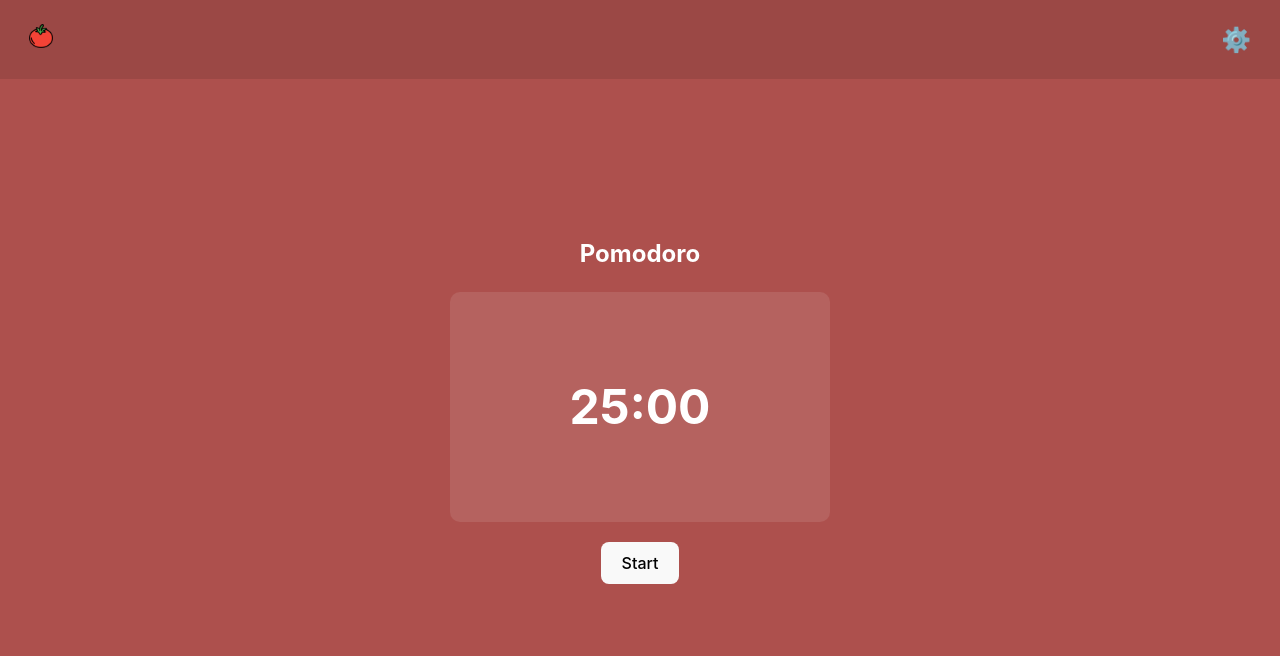
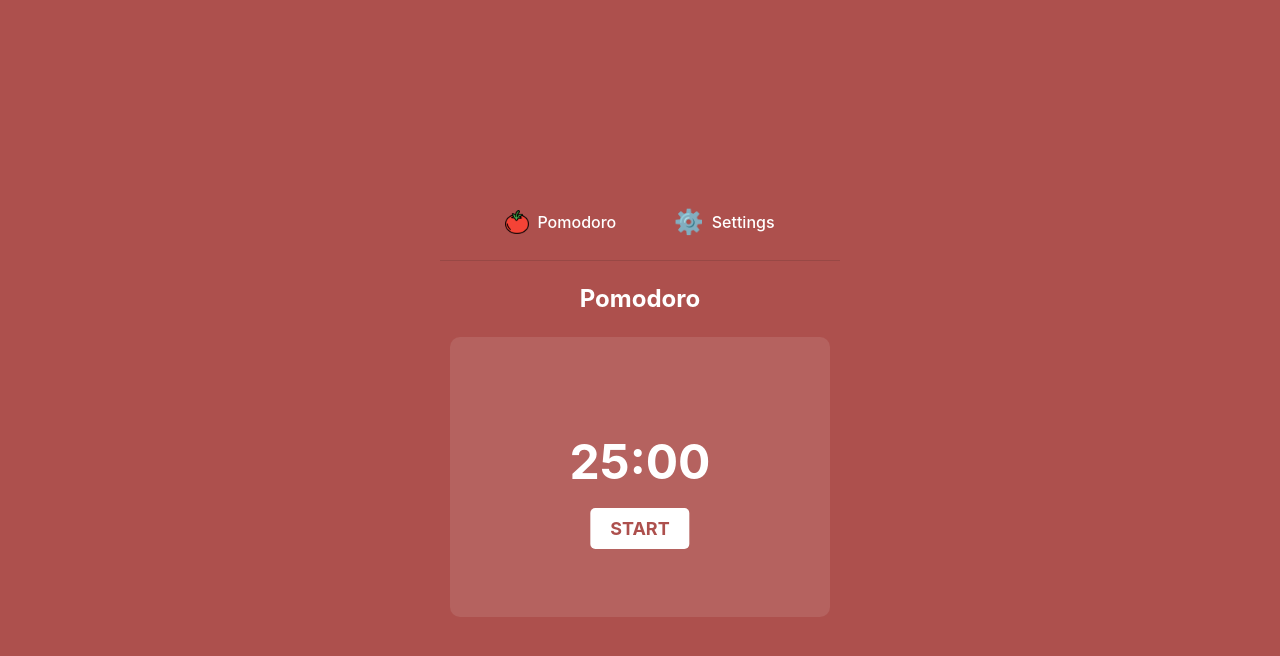
Before and after one commit to hongmiao-wu/pomodoro-timer, a React (Vite) app: page / in a window 1280 px wide. Shown: the top 656 px of the page. Built offline with nearby package versions, Linux system fonts and the light colour scheme.

Commit message:
moved Controls component into Timer and added the next phase button

```diff
--- a/src/App.css
+++ b/src/App.css
@@ -16,46 +16,6 @@
   color: white;
 }
 
-.timer {
-  background-color: rgb(181, 98, 95);
-  padding: 40px; /* Add padding */
-  border-radius: 10px;
-  font-size: 48px;
-  font-weight: bold;
-  color: white;
-  text-align: center;
-  width: 300px;
-  height: 150px;
-  display: flex;
-  align-items: center;
-  justify-content: center;
-  flex-direction: column;
-}
-
-.banner {
-  position: absolute;
-  top: 0;
-  width: 100%;
-  display: flex;
-  justify-content: space-between;
-  padding: 10px;
-  background-color: rgba(0, 0, 0, 0.1);
-}
-
-.home-icon, .settings-icon {
-  color: white;
-  text-decoration: none;
-  font-size: 24px;
-  background: none;
-  border: none;
-  cursor: pointer;
-}
-
-.icon-image {
-  width: 24px;
-  height: 24px;
-}
-
 .controls {
   display: flex;
   justify-content: center;
--- a/src/App.jsx
+++ b/src/App.jsx
@@ -1,9 +1,56 @@
+// import { useState } from 'react'
+// import Timer from './Timer'
+// import Controls from './Controls'
+// import Settings from './Settings'
+// import Modal from './Modal'
+// import Banner from './Banner'
+// import Divider from './Divider'
+// import './App.css'
+
+// function App() {
+//   const [time, setTime] = useState(1500) // Default 25 minutes
+//   const [isRunning, setIsRunning] = useState(false)
+//   const [settings, setSettings] = useState({ pomodoro: 25, break: 5 })
+//   const [phase, setPhase] = useState('pomodoro') // 'pomodoro' or 'break'
+//   const [isSettingsOpen, setIsSettingsOpen] = useState(false)
+
+//   const switchPhase = () => {
+//     if (phase === 'pomodoro') {
+//       setPhase('break')
+//       setTime(settings.break * 60)
+//     } else {
+//       setPhase('pomodoro')
+//       setTime(settings.pomodoro * 60)
+//     }
+//   }
+
+//   const handleTimerEnd = () => {
+//     setIsRunning(false)
+//     alert('Time is up! Please switch the phase.')
+//   }
+
+//   return (
+//     <div className="app">
+//       <Banner onSettingsClick={() => setIsSettingsOpen(true)} />
+//       <Divider />
+//       <h2>{phase === 'pomodoro' ? 'Pomodoro' : 'Break'}</h2>
+//       <Timer time={time} isRunning={isRunning} setTime={setTime} onTimerEnd={handleTimerEnd} />
+//       <Controls isRunning={isRunning} setIsRunning={setIsRunning} setTime={setTime} settings={settings} switchPhase={switchPhase} />
+//       <Modal isOpen={isSettingsOpen} onClose={() => setIsSettingsOpen(false)}>
+//         <Settings settings={settings} setSettings={setSettings} />
+//       </Modal>
+//     </div>
+//   )
+// }
+
+// export default App
+
 import { useState } from 'react'
 import Timer from './Timer'
-import Controls from './Controls'
 import Settings from './Settings'
 import Modal from './Modal'
 import Banner from './Banner'
+import Divider from './Divider'
 import './App.css'
 
 function App() {
@@ -13,16 +60,6 @@ function App() {
   const [phase, setPhase] = useState('pomodoro') // 'pomodoro' or 'break'
   const [isSettingsOpen, setIsSettingsOpen] = useState(false)
 
-  const switchPhase = () => {
-    if (phase === 'pomodoro') {
-      setPhase('break')
-      setTime(settings.break * 60)
-    } else {
-      setPhase('pomodoro')
-      setTime(settings.pomodoro * 60)
-    }
-  }
-
   const handleTimerEnd = () => {
     setIsRunning(false)
     alert('Time is up! Please switch the phase.')
@@ -31,9 +68,18 @@ function App() {
   return (
     <div className="app">
       <Banner onSettingsClick={() => setIsSettingsOpen(true)} />
+      <Divider />
       <h2>{phase === 'pomodoro' ? 'Pomodoro' : 'Break'}</h2>
-      <Timer time={time} isRunning={isRunning} setTime={setTime} onTimerEnd={handleTimerEnd} />
-      <Controls isRunning={isRunning} setIsRunning={setIsRunning} setTime={setTime} settings={settings} switchPhase={switchPhase} />
+      <Timer
+        time={time}
+        isRunning={isRunning}
+        setTime={setTime}
+        onTimerEnd={handleTimerEnd}
+        setIsRunning={setIsRunning}
+        settings={settings}
+        phase={phase}
+        setPhase={setPhase}
+      />
       <Modal isOpen={isSettingsOpen} onClose={() => setIsSettingsOpen(false)}>
         <Settings settings={settings} setSettings={setSettings} />
       </Modal>
--- /dev/null
+++ b/src/Banner.css
@@ -0,0 +1,27 @@
+    .banner {
+    display: flex;
+    justify-content: space-between;
+    padding: 10px;
+    background-color: rgb(173, 80, 77);
+  }
+  .home-icon, .settings-icon {
+    color: white;
+    text-decoration: none;
+    font-size: 24px;
+    background: none;
+    border: none;
+    cursor: pointer;
+    display: flex;
+    align-items: center; /* Align icon and text vertically */
+    border-radius: 0; /* Override global button border-radius */
+  }
+
+  .icon-image {
+    width: 24px;
+    height: 24px;
+  }
+
+  .icon-text {
+    font-size: 16px;
+    margin-left: 8px; /* Add some space between the icon and the text */
+  }
--- a/src/Banner.jsx
+++ b/src/Banner.jsx
@@ -1,12 +1,16 @@
 import tomatoIcon from './assets/tomato.png'
+import './Banner.css'
 
 function Banner({ onHomeClick, onSettingsClick }) {
   return (
     <div className="banner">
       <button className="home-icon" onClick={onHomeClick}>
         <img src={tomatoIcon} alt="Home" className="icon-image" />
+        <span className="icon-text">Pomodoro</span>
       </button>
-      <button className="settings-icon" onClick={onSettingsClick}>⚙️</button>
+      <button className="settings-icon" onClick={onSettingsClick}>⚙️
+      <span className="icon-text">Settings</span>
+      </button>
     </div>
   )
 }
--- a/src/Controls.jsx
+++ /dev/null
@@ -1,21 +0,0 @@
-function Controls({ isRunning, setIsRunning, setTime, settings, switchPhase }) {
-    const handleStartPause = () => {
-      setIsRunning(!isRunning)
-    }
-
-    const handleReset = () => {
-      setIsRunning(false)
-      setTime(settings.pomodoro * 60)
-    }
-
-    // hide Reset and Switch Phase buttons
-    return (
-      <div className="controls">
-        <button onClick={handleStartPause}>{isRunning ? 'Pause' : 'Start'}</button>
-        {/* <button onClick={handleReset}>Reset</button> */}
-        {/* <button onClick={switchPhase}>Switch Phase</button> */}
-      </div>
-    )
-  }
-
-  export default Controls
--- /dev/null
+++ b/src/Divider.css
@@ -0,0 +1,5 @@
+.divider {
+    width: 400px;
+    height: 1px;
+    background-color: rgb(152, 72, 69);
+  }
--- /dev/null
+++ b/src/Divider.jsx
@@ -0,0 +1,7 @@
+import './Divider.css'
+
+function Divider() {
+  return <div className="divider"></div>
+}
+
+export default Divider
--- /dev/null
+++ b/src/Timer.css
@@ -0,0 +1,57 @@
+.timer {
+    background-color: rgb(181, 98, 95);
+    padding: 40px;
+    border-radius: 10px;
+    font-size: 48px;
+    font-weight: bold;
+    color: white;
+    text-align: center;
+    width: 300px;
+    height: 200px; /* Adjust height to accommodate buttons */
+    display: flex;
+    align-items: center;
+    justify-content: center;
+    flex-direction: column;
+  }
+
+  .button-container {
+    display: flex;
+    justify-content: center;
+    align-items: center;
+    margin-top: 30px; /* Add some space between the timer and the buttons */
+    width: 100%; /* Ensure the button container takes full width */
+    position: relative; /* Add relative positioning to the button container */
+  }
+
+  .start-pause-button {
+    color: rgb(173, 80, 77);
+    border: none;
+    padding: 10px 20px;
+    font-size: 18px;
+    font-weight: bold;
+    border-radius: 5px;
+    cursor: pointer;
+    background-color: white;
+    position: absolute; /* Position the start-pause button absolutely */
+    left: 50%; /* Center the start-pause button */
+    transform: translateX(-50%); /* Center the start-pause button */
+  }
+
+  .next-button {
+    color: rgb(173, 80, 77);
+    border: none;
+    padding: 10px 20px;
+    font-size: 18px;
+    font-weight: bold;
+    border-radius: 5px;
+    cursor: pointer;
+    background-color: rgb(181, 98, 95);
+    position: absolute; /* Position the next button absolutely */
+    right: 10px; /* Align the next button to the right */
+  }
+
+  .next-icon {
+    width: 24px;
+    height: 24px;
+    filter: invert(100%);
+  }
--- a/src/Timer.jsx
+++ b/src/Timer.jsx
@@ -1,6 +1,8 @@
 import { useEffect } from 'react'
+import './Timer.css'
+import nextIcon from './assets/next.png'
 
-function Timer({ time, isRunning, setTime, onTimerEnd }) {
+function Timer({ time, isRunning, setTime, onTimerEnd, setIsRunning, settings, phase, setPhase }) {
   useEffect(() => {
     if (!isRunning) return
 
@@ -25,7 +27,33 @@ function Timer({ time, isRunning, setTime, onTimerEnd }) {
     return `${minutes}:${secs < 10 ? '0' : ''}${secs}`
   }
 
-  return <div className="timer">{formatTime(time)}</div>
+  const handleStartPause = () => {
+    setIsRunning(!isRunning)
+  }
+
+  const handleSwitchPhase = () => {
+    if (phase === 'pomodoro') {
+      setPhase('break')
+      setTime(settings.break * 60)
+    } else {
+      setPhase('pomodoro')
+      setTime(settings.pomodoro * 60)
+    }
+  }
+
+  return (
+    <div className="timer">
+      <div>{formatTime(time)}</div>
+      <div className="button-container">
+        <button className="start-pause-button" onClick={handleStartPause}>
+          {isRunning ? 'PAUSE' : 'START'}
+        </button>
+        {isRunning && (<button className="next-button" onClick={handleSwitchPhase}>
+          <img src={nextIcon} alt="Next Phase" className="next-icon" />
+        </button>)}
+      </div>
+    </div>
+  )
 }
 
 export default Timer
```
Also changed, not shown: src/assets/next.png (added).
